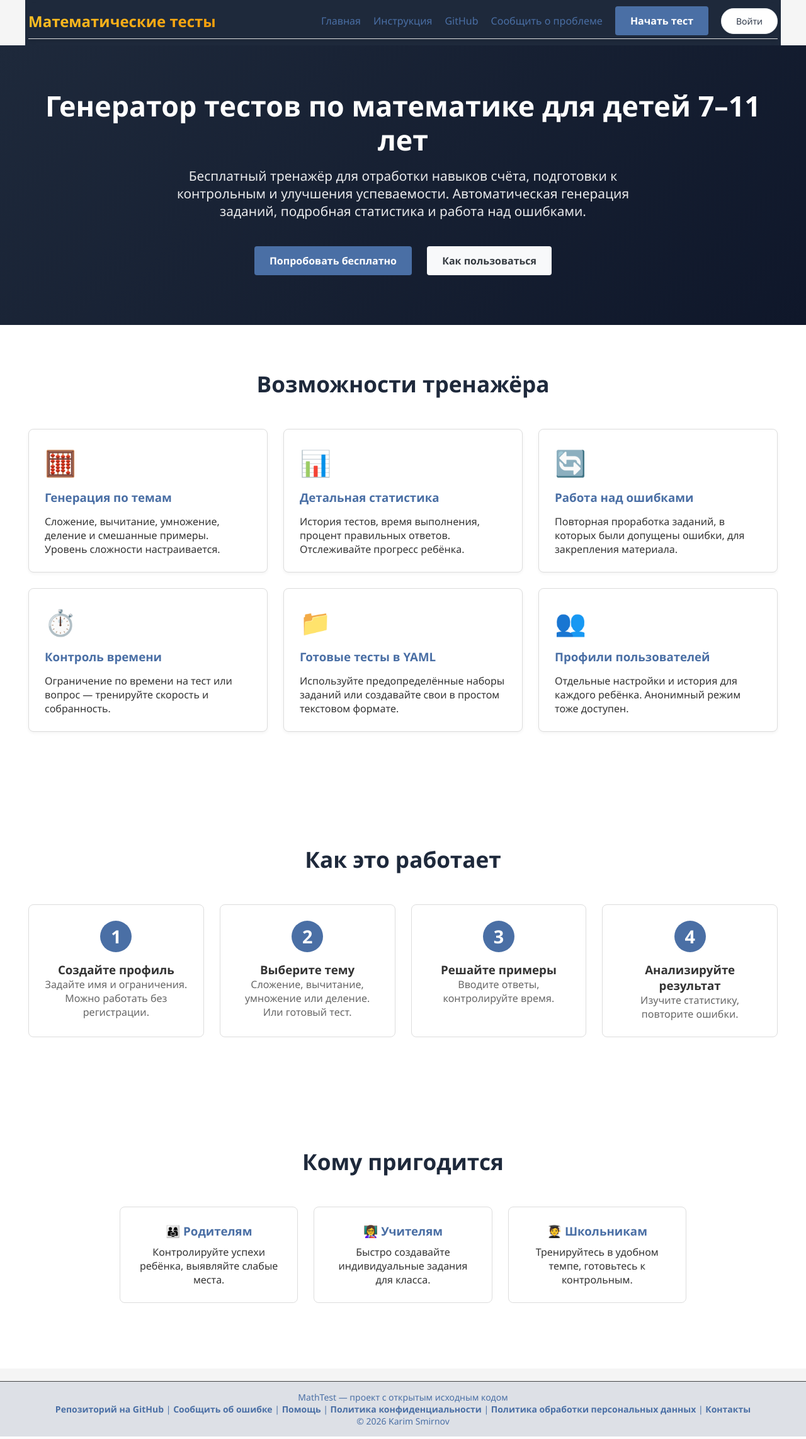
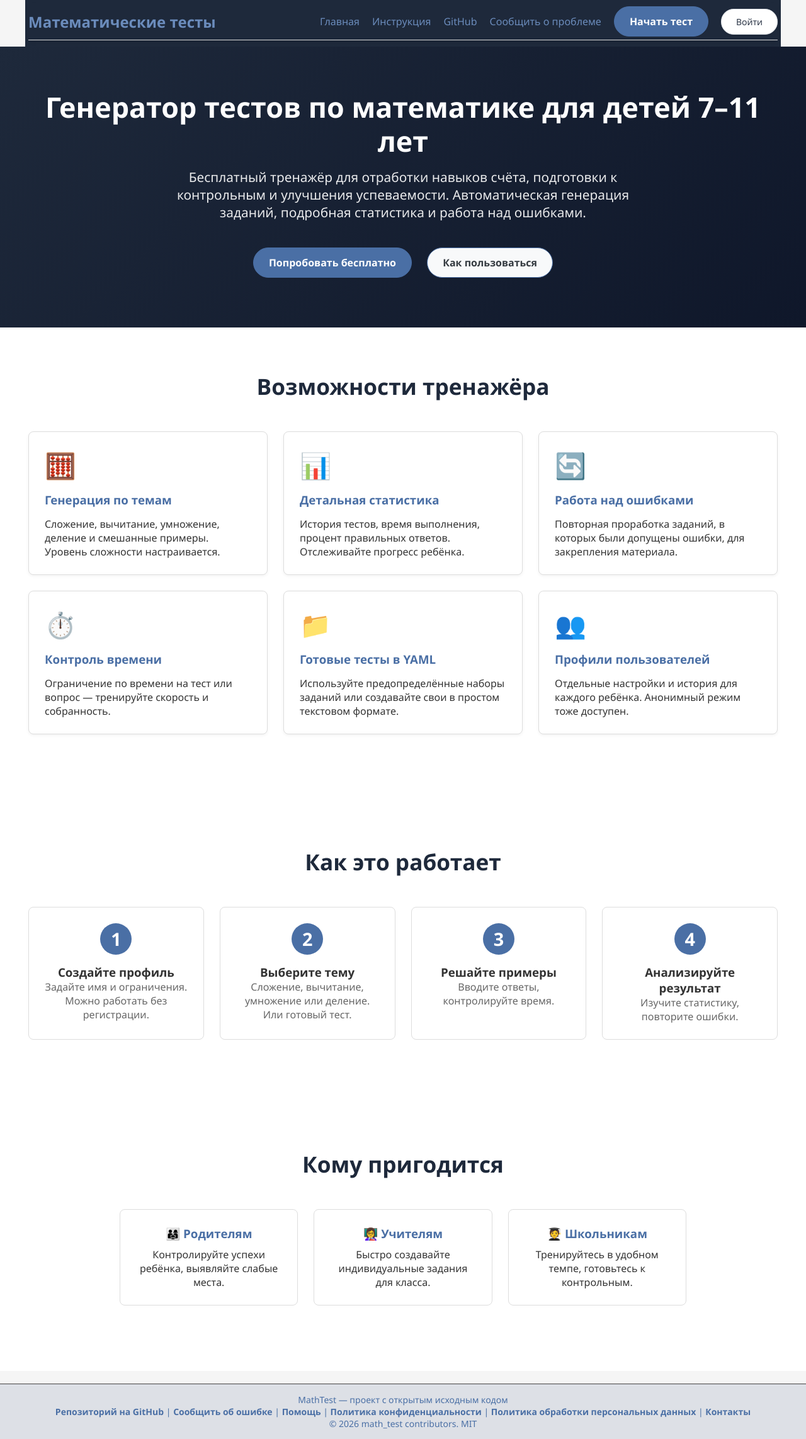
Before and after one commit to kasmirov/math_test, a Flask app: page / in a window 1280 px wide. Shown: the whole page at 63% size. Run offline with Flask 3, Linux system fonts and the light colour scheme.

Commit message:
Fix styles

```diff
--- a/server/css/style.css
+++ b/server/css/style.css
@@ -94,22 +94,6 @@ a:hover {
     position: relative;
 }
 
-.user-btn {
-    background-color: var(--light-color);
-    border: 1px solid #ddd;
-    border-radius: 20px;
-    cursor: pointer;
-    display: flex;
-    align-items: center;
-    gap: 8px;
-    padding: 8px 16px;
-    transition: background-color 0.3s;
-}
-
-.user-btn:hover {
-    background-color: #e2e6ea;
-}
-
 .user-menu-dropdown {
     position: absolute;
     top: 100%;
@@ -154,10 +138,11 @@ a:hover {
     margin: 10px;
     background-color: var(--primary-color);
     color: white;
-    border: none;
-    border-radius: 4px;
+    border: 1px solid var(--primary-color);
+    border-radius: 9999px;
     cursor: pointer;
     font-size: 16px;
+    text-decoration: none;
     transition: background-color 0.3s;
 }
 
@@ -167,11 +152,13 @@ a:hover {
 
 .btn-secondary {
     background-color: var(--light-color);
+    border: 1px solid var(--primary-color);
     color: var(--dark-color);
 }
 
 .btn-secondary:hover {
-    background-color: #e2e6ea;
+    background-color: #bfccf0;
+    color: var(--dark-color);
 }
 
 .btn-warning {
--- a/server/templates/footer.html
+++ b/server/templates/footer.html
@@ -7,7 +7,7 @@
             <a href="/help">Помощь</a> |
             <a href="/privacy">Политика конфиденциальности</a> |
             <a href="/policy">Политика обработки персональных данных</a> |
-            <a href="/privacy">Контакты</a>
-        <p>© 2026 Karim Smirnov</p>
+            <a href="mailto:kasmirov@yandex.ru">Контакты</a>
+        <p>© 2026 math_test contributors. MIT</p>
     </div>
 </footer>
--- a/server/templates/index.html
+++ b/server/templates/index.html
@@ -49,10 +49,9 @@
             opacity: 0.9;
         }
         .logo {
-            background: linear-gradient(135deg, #fbbf24, #f59e0b);
-            -webkit-background-clip: text;
-            -webkit-text-fill-color: transparent;
-            background-clip: text;
+            font-size: 24px;
+            font-weight: bold;
+            color: var(--secondary-color);
         }
         .features {
             padding: 4rem 0;
@@ -149,10 +148,10 @@
             <div class="logo" id="pageTitle">Математические тесты</div>
             <div class="menu-container">
                 <nav class="nav-links" style="display: flex; gap: 20px; align-items: center;">
-                    <a href="/" style="color: var(--primary-color); text-decoration: none; font-weight: 500;">Главная</a>
-                    <a href="/help" style="color: var(--primary-color); text-decoration: none; font-weight: 500;">Инструкция</a>
-                    <a href="https://github.com/kasmirov/math_test" target="_blank" rel="noopener" style="color: var(--primary-color); text-decoration: none; font-weight: 500;">GitHub</a>
-                    <a href="https://github.com/kasmirov/math_test/issues" target="_blank" rel="noopener" style="color: var(--primary-color); text-decoration: none; font-weight: 500;">Сообщить о проблеме</a>
+                    <a href="/" style="color: var(--secondary-color); text-decoration: none; font-weight: 500;">Главная</a>
+                    <a href="/help" style="color: var(--secondary-color); text-decoration: none; font-weight: 500;">Инструкция</a>
+                    <a href="https://github.com/kasmirov/math_test" target="_blank" rel="noopener" style="color: var(--secondary-color); text-decoration: none; font-weight: 500;">GitHub</a>
+                    <a href="https://github.com/kasmirov/math_test/issues" target="_blank" rel="noopener" style="color: var(--secondary-color); text-decoration: none; font-weight: 500;">Сообщить о проблеме</a>
                     <a href="/app" class="btn" style="margin: 0;">Начать тест</a>
                     <div class="user-menu-container" id="newMenu">
                         <!-- Виджет будет вставлен здесь -->
```
